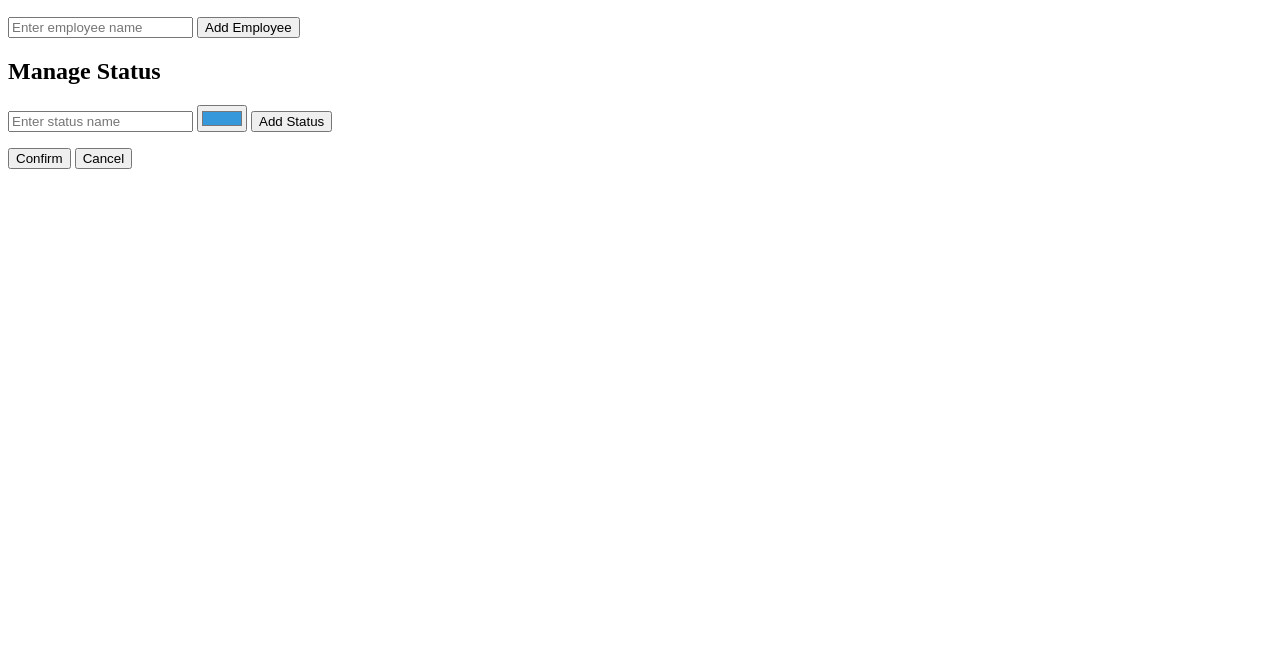
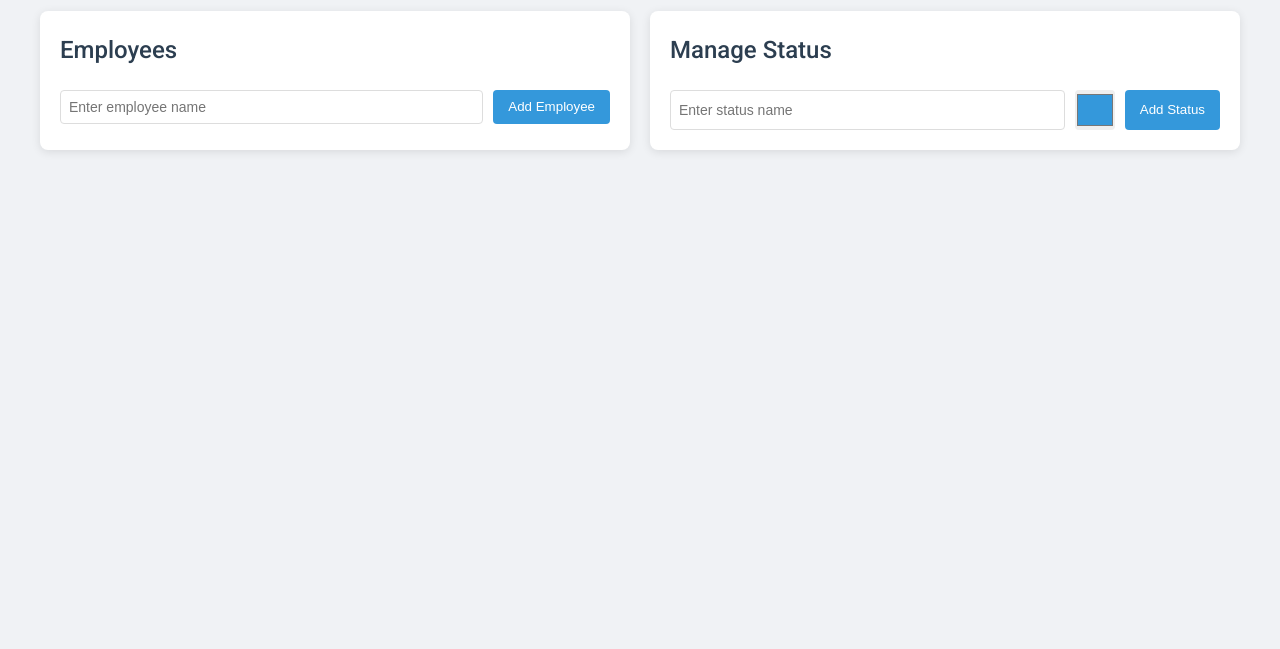
Before and after one commit to jitender0514/Locator, a website: page index.html in a window 1280 px wide. Shown: the part 151-800 px from the top of the page. Drawn offline with Linux system fonts and the light colour scheme.

Commit message:
Update index.html
Signed-off-by: Jitender Singh <34640441+jitender0514@users.noreply.github.com>

```diff
--- a/index.html
+++ b/index.html
@@ -5,7 +5,7 @@
     <meta name="viewport" content="width=device-width, initial-scale=1.0">
     <title>Employee Locator</title>
     <link href="https://fonts.googleapis.com/css2?family=Roboto:wght@300;400;500&display=swap" rel="stylesheet">
-    <link rel="stylesheet" href="styles.css">
+    <link rel="stylesheet" href="style.css">
 </head>
 <body>
     <div class="app-container">
@@ -44,7 +44,7 @@
             </div>
         </div>
     </div>
-    <script src="script.js"></script>
+    <script src="Js.js"></script>
     <script>
         // JavaScript for sharing admin URL
         function shareAdminUrl() {
```
